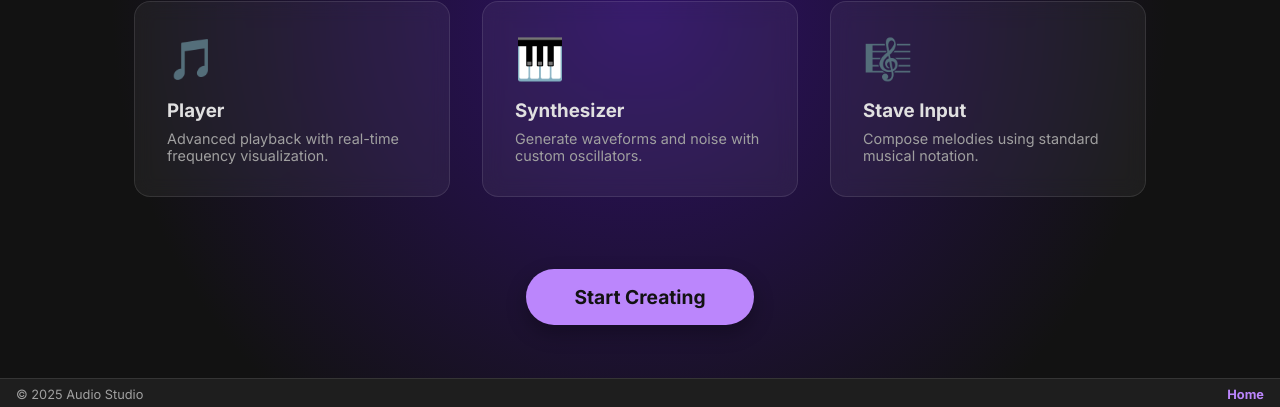
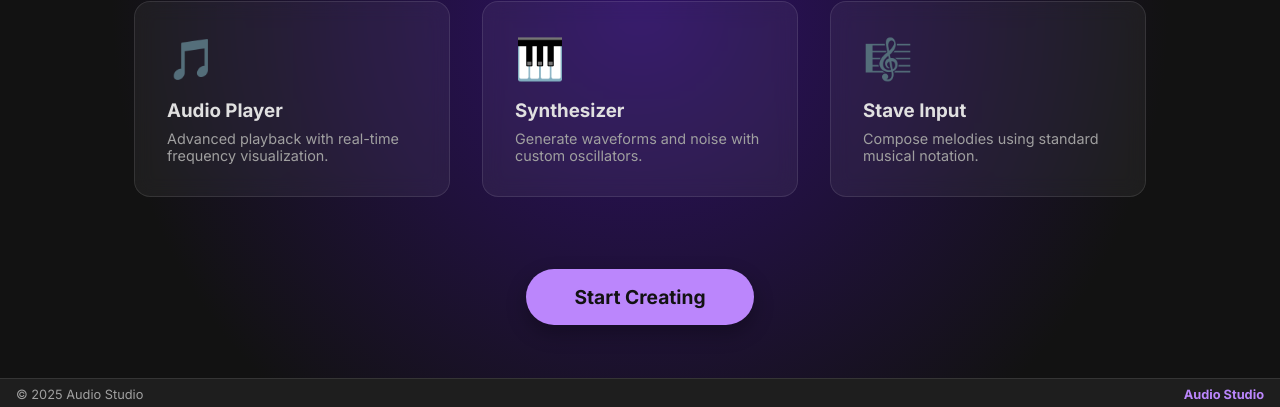
Before and after one commit to Luckysreee/MyAudioPlayer, a React (Vite) app: page / in a window 1280 px wide. Shown: the part 390-797 px from the top of the page. Built offline with nearby package versions, Linux system fonts and the light colour scheme; the HTML template or start-up script is replaced by a standard one.

Commit message:
Add multilingual support to UI

```diff
--- a/src/App.jsx
+++ b/src/App.jsx
@@ -113,7 +113,7 @@ function App() {
                     <h1
                         style={{ margin: 0, fontSize: '1.2rem', cursor: 'pointer' }}
                         onClick={() => setMode('home')}
-                        title="Go to Home"
+                        title={t.goToHome}
                     >
                         {t.title}
                     </h1>
@@ -147,7 +147,7 @@ function App() {
                             // Changing the key prop triggers a full unmount/mount cycle.
                             setResetKey(k => k + 1);
                         }}
-                        title="Reset Layout"
+                        title={t.resetLayout}
                         style={{ width: '32px', height: '32px', display: 'flex', alignItems: 'center', justifyContent: 'center', padding: 0 }}
                     >
                         ↺
@@ -155,7 +155,7 @@ function App() {
                     <button
                         className="btn-secondary"
                         onClick={() => setTheme(theme === 'dark' ? 'light' : 'dark')}
-                        title={theme === 'dark' ? 'Switch to Light Mode' : 'Switch to Dark Mode'}
+                        title={t.theme}
                         style={{ width: '32px', height: '32px', display: 'flex', alignItems: 'center', justifyContent: 'center', padding: 0 }}
                     >
                         {theme === 'dark' ? '☀' : '☾'}
@@ -191,7 +191,7 @@ function App() {
                     // If applied here, it shrinks. Use CSS on parent.
                 }}>
                     {mode === 'home' ? (
-                        <Home onNavigate={setMode} />
+                        <Home onNavigate={setMode} translations={t} />
                     ) : (
                         <AudioPlayer
                             key={resetKey}
@@ -217,7 +217,15 @@ function App() {
                 </div>
             </main>
 
-            <Footer currentPageName={mode.charAt(0).toUpperCase() + mode.slice(1)} />
+            <Footer
+                currentPageName={
+                    mode === 'player' ? t.player :
+                        mode === 'synth' ? t.synthesizer :
+                            mode === 'stave' ? t.staveInput :
+                                t.title
+                }
+                translations={t}
+            />
         </div>
     );
 }
--- a/src/components/Footer.jsx
+++ b/src/components/Footer.jsx
@@ -1,6 +1,7 @@
 import React from 'react';
 
-const Footer = ({ currentPageName }) => {
+const Footer = ({ currentPageName, translations }) => {
+    const t = translations || {};
     return (
         <footer style={{
             flex: '0 0 auto',
@@ -17,7 +18,7 @@ const Footer = ({ currentPageName }) => {
         }}>
             {/* Left: Metadata/Copyright */}
             <div>
-                © 2025 Audio Studio
+                {t.copyright || "© 2025 Audio Studio"}
             </div>
 
             {/* Right: Page Name */}
--- a/src/components/Home.jsx
+++ b/src/components/Home.jsx
@@ -1,6 +1,9 @@
 import React from 'react';
 
-const Home = ({ onNavigate }) => {
+const Home = ({ onNavigate, translations }) => {
+    // Safety check just in case
+    const t = translations || {};
+
     return (
         <div className="home-container" style={{
             width: '100%',
@@ -23,7 +26,7 @@ const Home = ({ onNavigate }) => {
                     color: 'var(--primary-color)',
                     textShadow: '0 0 40px rgba(187, 134, 252, 0.15)'
                 }}>
-                    Audio Studio
+                    {t.title || "Audio Studio"}
                 </h1>
                 <p style={{
                     fontSize: '1.5rem',
@@ -32,7 +35,7 @@ const Home = ({ onNavigate }) => {
                     margin: '0 auto 3rem auto',
                     lineHeight: '1.6'
                 }}>
-                    The professional playground for your sound. Visualize, Synthesize, and Compose in one seamless experience.
+                    {t.subtitle}
                 </p>
 
                 {/* Feature Grid */}
@@ -44,20 +47,20 @@ const Home = ({ onNavigate }) => {
                     marginBottom: '4rem'
                 }}>
                     <FeatureCard
-                        title="Player"
-                        desc="Advanced playback with real-time frequency visualization."
+                        title={t.player}
+                        desc={t.playerDesc}
                         icon="🎵"
                         onClick={() => onNavigate('player')}
                     />
                     <FeatureCard
-                        title="Synthesizer"
-                        desc="Generate waveforms and noise with custom oscillators."
+                        title={t.synthesizer}
+                        desc={t.synthDesc}
                         icon="🎹"
                         onClick={() => onNavigate('synth')}
                     />
                     <FeatureCard
-                        title="Stave Input"
-                        desc="Compose melodies using standard musical notation."
+                        title={t.staveInput}
+                        desc={t.staveDesc}
                         icon="🎼"
                         onClick={() => onNavigate('stave')}
                     />
@@ -89,7 +92,7 @@ const Home = ({ onNavigate }) => {
                         e.target.style.filter = 'brightness(1)';
                     }}
                 >
-                    Start Creating
+                    {t.startCreating}
                 </button>
             </div>
 
--- a/src/i18n/en.json
+++ b/src/i18n/en.json
@@ -32,5 +32,14 @@
     "pinkNoise": "Pink Noise",
     "reset": "Reset",
     "invalidNote": "Invalid note format",
-    "melody": "Melody"
+    "melody": "Melody",
+    "subtitle": "The professional playground for your sound. Visualize, Synthesize, and Compose in one seamless experience.",
+    "playerDesc": "Advanced playback with real-time frequency visualization.",
+    "synthDesc": "Generate waveforms and noise with custom oscillators.",
+    "staveDesc": "Compose melodies using standard musical notation.",
+    "startCreating": "Start Creating",
+    "goToHome": "Go to Home",
+    "resetLayout": "Reset Layout",
+    "switchMode": "Switch Mode",
+    "copyright": "© 2025 Audio Studio"
 }
--- a/src/i18n/es.json
+++ b/src/i18n/es.json
@@ -32,5 +32,14 @@
     "pinkNoise": "Ruido Rosa",
     "reset": "Reiniciar",
     "invalidNote": "Formato de nota inválido",
-    "melody": "Melodía"
+    "melody": "Melodía",
+    "subtitle": "El patio de recreo profesional para tu sonido. Visualiza, Sintetiza y Compón en una experiencia perfecta.",
+    "playerDesc": "Reproducción avanzada con visualización de frecuencia en tiempo real.",
+    "synthDesc": "Genera formas de onda y ruido con osciladores personalizados.",
+    "staveDesc": "Compón melodías usando notación musical estándar.",
+    "startCreating": "Empieza a Crear",
+    "goToHome": "Ir al Inicio",
+    "resetLayout": "Reiniciar Diseño",
+    "switchMode": "Cambiar Modo",
+    "copyright": "© 2025 Audio Studio"
 }
--- a/src/i18n/fr.json
+++ b/src/i18n/fr.json
@@ -32,5 +32,14 @@
     "pinkNoise": "Bruit Rose",
     "reset": "Réinitialiser",
     "invalidNote": "Format de note invalide",
-    "melody": "Mélodie"
+    "melody": "Mélodie",
+    "subtitle": "Le terrain de jeu professionnel pour votre son. Visualisez, Synthétisez et Composez dans une expérience fluide.",
+    "playerDesc": "Lecture avancée avec visualisation de fréquence en temps réel.",
+    "synthDesc": "Générez des formes d'onde et du bruit avec des oscillateurs personnalisés.",
+    "staveDesc": "Composez des mélodies en utilisant la notation musicale standard.",
+    "startCreating": "Commencer à Créer",
+    "goToHome": "Aller à l'Accueil",
+    "resetLayout": "Réinitialiser la Disposition",
+    "switchMode": "Changer de Mode",
+    "copyright": "© 2025 Audio Studio"
 }
--- a/src/i18n/sw.json
+++ b/src/i18n/sw.json
@@ -32,5 +32,14 @@
     "pinkNoise": "Kelele ya Pink",
     "reset": "Weka upya",
     "invalidNote": "Muundo wa noti sio sahihi",
-    "melody": "Melodi"
+    "melody": "Melodi",
+    "subtitle": "Uwanja wa kitaalamu kwa sauti yako. Angalia, Tengeneza, na Tunga katika uzoefu mmoja usio na hitilafu.",
+    "playerDesc": "Uchezaji wa hali ya juu na taswira ya masafa ya muda halisi.",
+    "synthDesc": "Zalisha mawimbi na kelele na oscillators desturi.",
+    "staveDesc": "Tunga nyimbo kwa kutumia nukuu za muziki za kawaida.",
+    "startCreating": "Anza Kuunda",
+    "goToHome": "Nenda Nyumbani",
+    "resetLayout": "Weka upya Mpangilio",
+    "switchMode": "Badilisha Hali",
+    "copyright": "© 2025 Audio Studio"
 }
```
